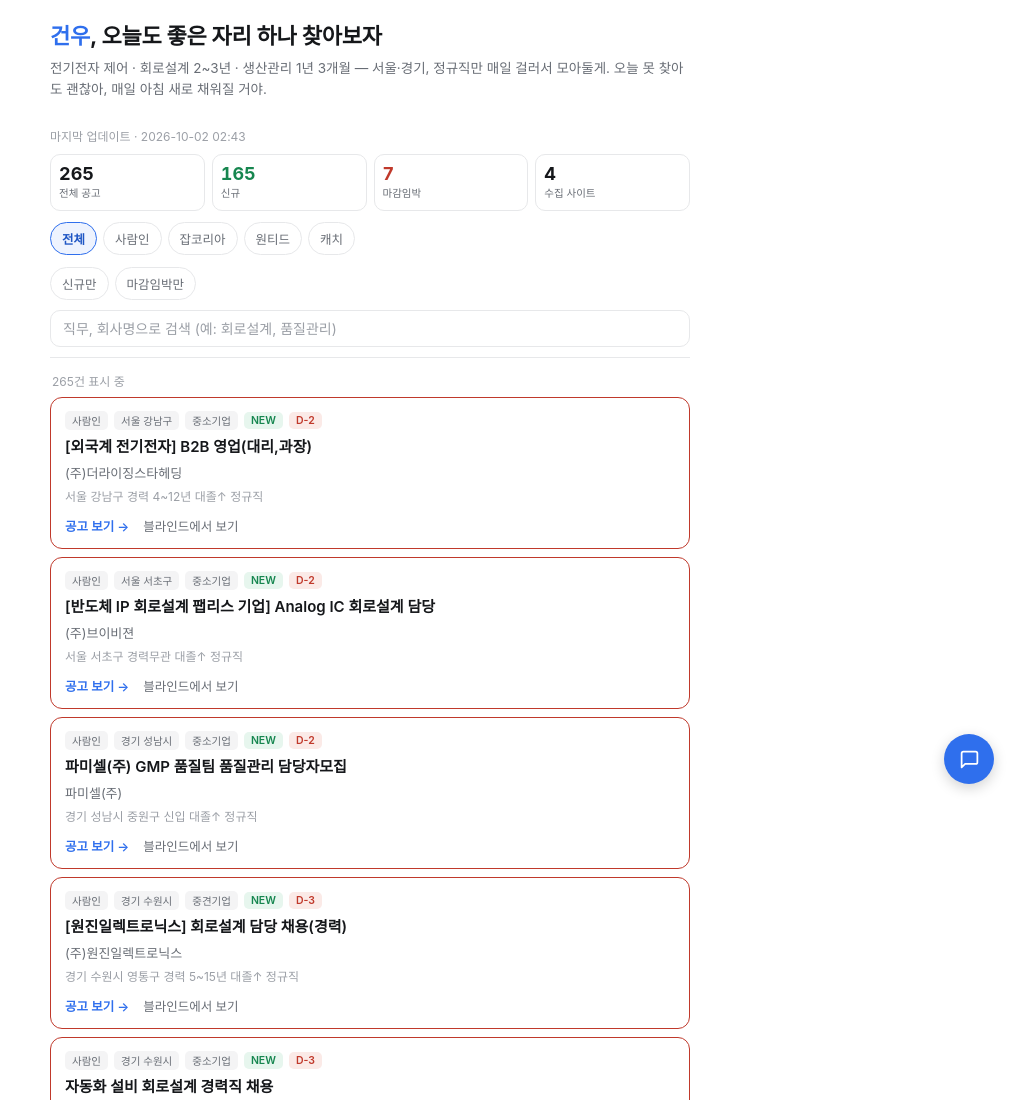
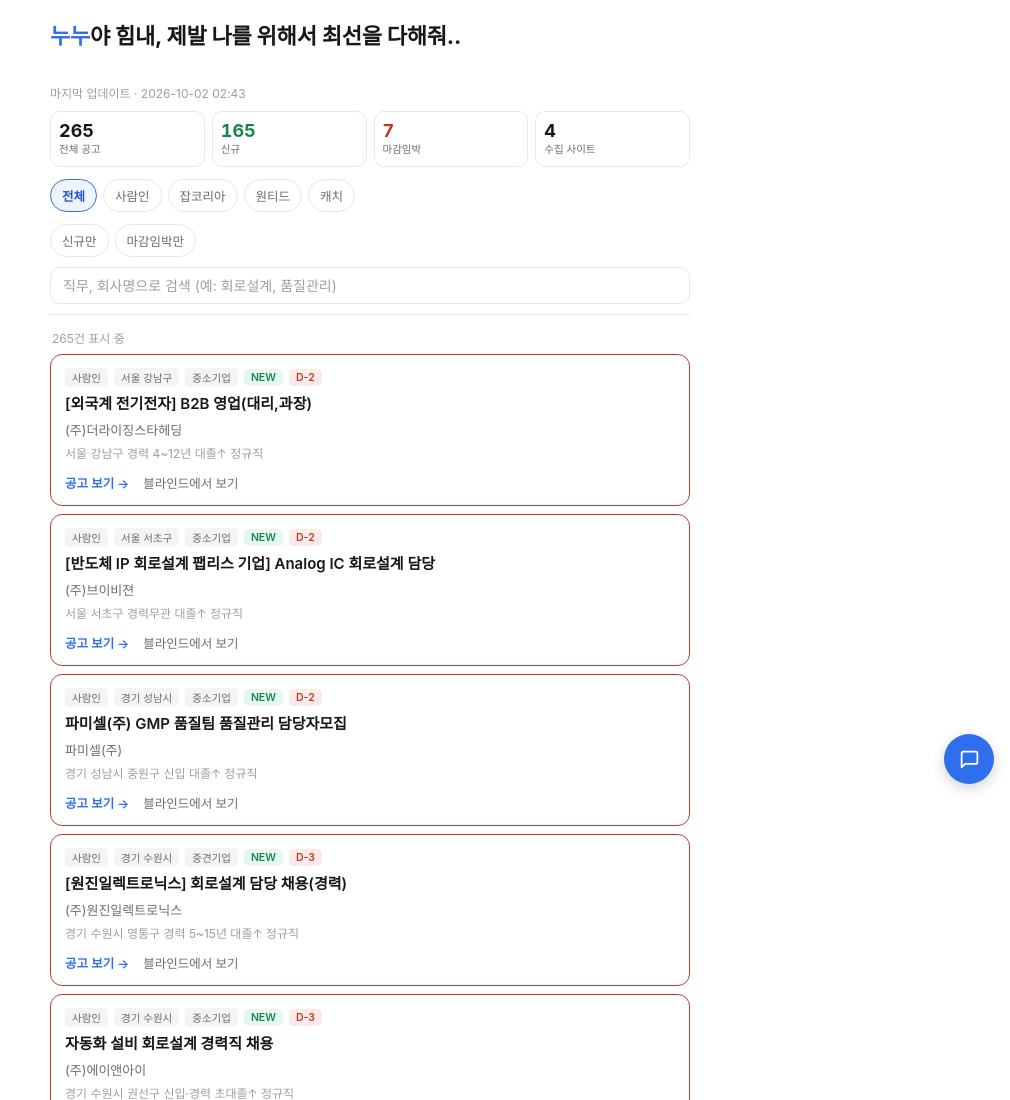
Before and after one commit to rhgkssk1114/fightingnunu, a plain HTML site: page index.html in a window 1280 px wide. Shown: the top 1100 px of the page, without its empty margins (270-1280 px from the left). Drawn offline with Linux system fonts and the light colour scheme.

Commit message:
인사말 문구 변경

```diff
--- a/index.html
+++ b/index.html
@@ -254,8 +254,7 @@
 
 <div class="wrap">
   <div class="hero">
-    <h1><span class="name">건우</span>, 오늘도 좋은 자리 하나 찾아보자</h1>
-    <p class="pep" id="pepLine">전기전자 제어 · 회로설계 2~3년 · 생산관리 1년 3개월 — 서울·경기, 정규직만 매일 걸러서 모아둘게.</p>
+    <h1><span class="name">누누</span>야 힘내, 제발 나를 위해서 최선을 다해줘..</h1>
   </div>
 
   <header class="controls-bar">
@@ -320,20 +319,6 @@
 <script>
 (function () {
   var state = { jobs: [], site: "전체", newOnly: false, urgentOnly: false, q: "" };
-
-  var PEP_LINES = [
-    "오늘 지원 하나 넣으면, 내일은 한 걸음 더 가까워져 있을 거야.",
-    "급할수록 천천히 — 조건 맞는 곳부터 하나씩 체크해보자.",
-    "마감임박 공고부터 먼저 훑어보는 게 오늘의 할 일.",
-    "경력 2~3년이면 생각보다 문 두드릴 곳 많아. 하나씩 가보자.",
-    "오늘 못 찾아도 괜찮아, 매일 아침 새로 채워질 거야."
-  ];
-
-  function dayIndex() {
-    var d = new Date();
-    var start = new Date(d.getFullYear(), 0, 0);
-    return Math.floor((d - start) / 86400000);
-  }
 
   function jobMatchesFilters(j, overrides) {
     overrides = overrides || {};
@@ -468,7 +453,6 @@
     document.getElementById("statTotal").textContent = data.total != null ? data.total : state.jobs.length;
     document.getElementById("statNew").textContent = data.new_count != null ? data.new_count : 0;
     document.getElementById("statUrgent").textContent = data.urgent_count != null ? data.urgent_count : 0;
-    document.getElementById("pepLine").textContent += "  " + PEP_LINES[dayIndex() % PEP_LINES.length];
 
     var sites = Array.from(new Set(state.jobs.map(function (j) { return j.site; })));
     document.getElementById("statSites").textContent = sites.length || 4;
```
